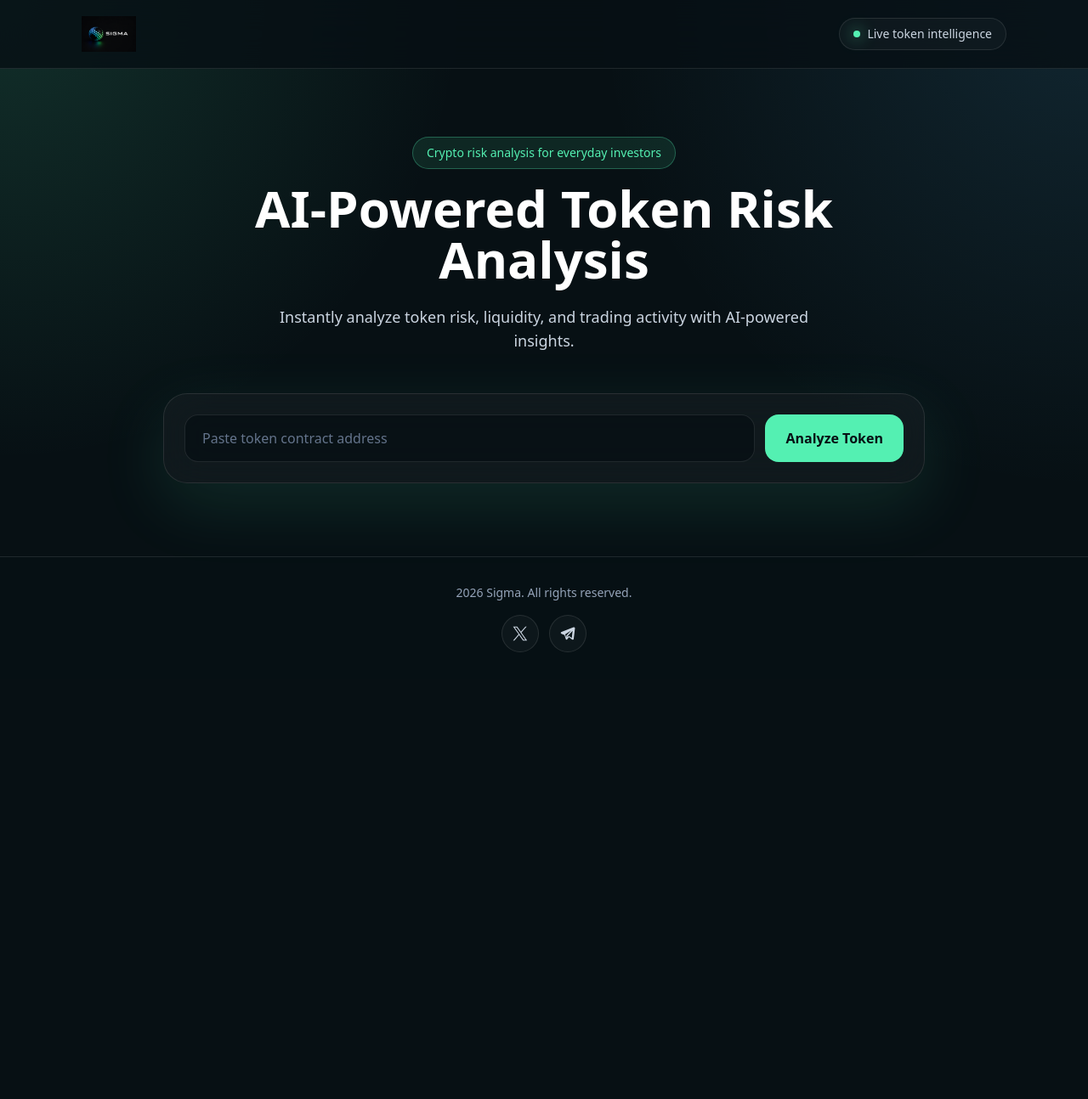
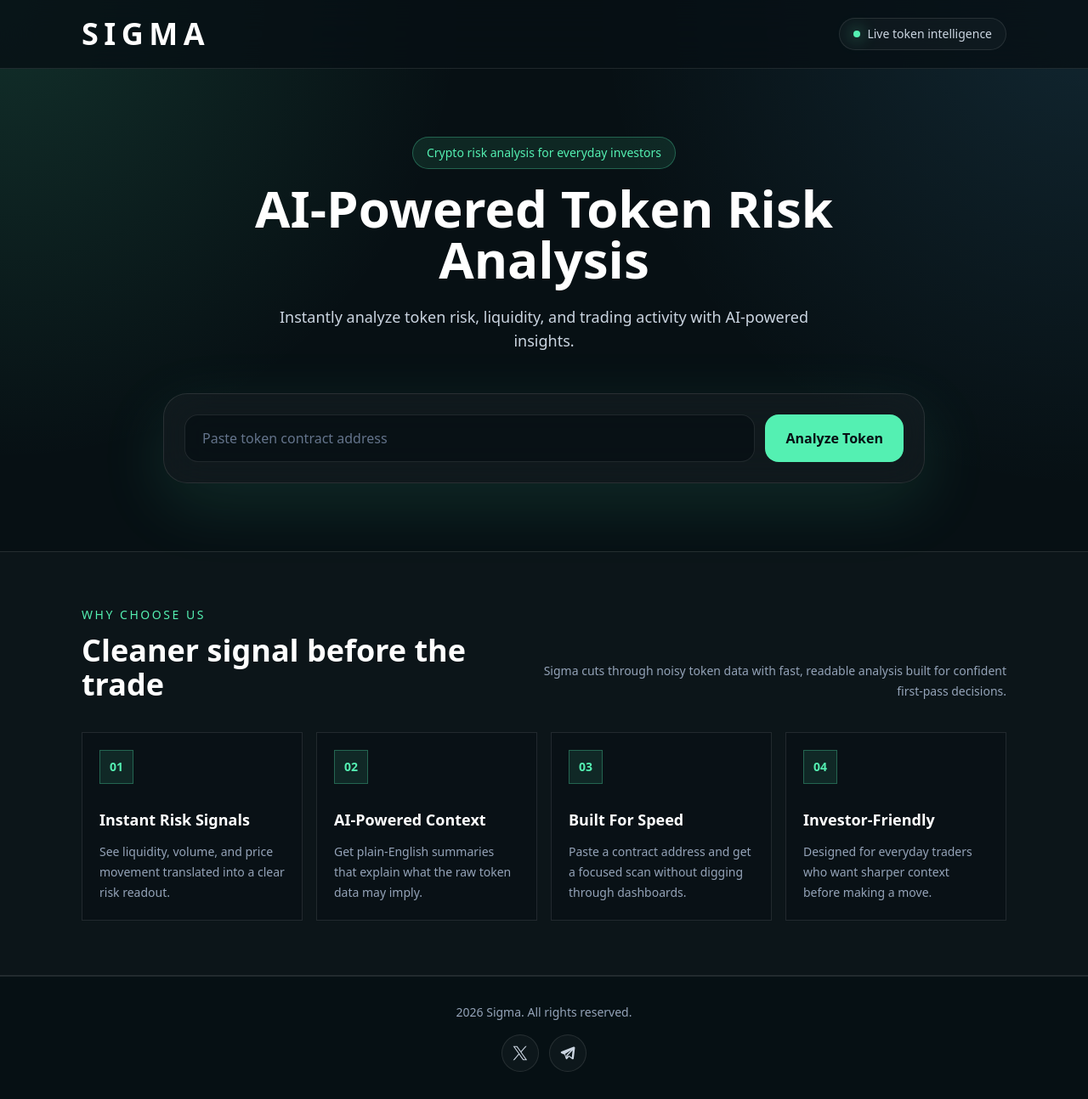
Before and after one commit to princeolawale/sigma, a Next.js app: page / in a window 1280 px wide. Shown: the whole page at 85% size. Before the commit the page ends 800 px from the top, so only its background shows below. Built offline with nearby package versions, Linux system fonts and the light colour scheme.

Commit message:
Update SIGMA socials and UI

```diff
--- a/app/page.tsx
+++ b/app/page.tsx
@@ -1,5 +1,23 @@
-import Image from "next/image";
 import TokenAnalyzer from "@/components/TokenAnalyzer";
+
+const reasons = [
+  {
+    title: "Instant Risk Signals",
+    text: "See liquidity, volume, and price movement translated into a clear risk readout."
+  },
+  {
+    title: "AI-Powered Context",
+    text: "Get plain-English summaries that explain what the raw token data may imply."
+  },
+  {
+    title: "Built For Speed",
+    text: "Paste a contract address and get a focused scan without digging through dashboards."
+  },
+  {
+    title: "Investor-Friendly",
+    text: "Designed for everyday traders who want sharper context before making a move."
+  }
+];
 
 export default function Home() {
   return (
@@ -7,14 +25,9 @@ export default function Home() {
       <nav className="border-b border-white/10 bg-ink/80 backdrop-blur-xl">
         <div className="mx-auto flex h-20 max-w-6xl items-center justify-between px-5 sm:px-8">
           <div className="flex items-center gap-3">
-            <Image
-              src="/logo.png"
-              alt="SIGMA"
-              width={200}
-              height={200}
-              priority
-              className="w-16 h-16 object-contain"
-            />
+            <span className="text-3xl font-semibold uppercase tracking-[0.18em] text-white sm:text-4xl">
+              Sigma
+            </span>
           </div>
           <div className="hidden items-center gap-2 rounded-full border border-white/10 bg-white/[0.03] px-4 py-2 text-sm text-slate-300 sm:flex">
             <span className="h-2 w-2 rounded-full bg-acid shadow-[0_0_18px_rgba(84,240,178,0.9)]" />
@@ -38,6 +51,44 @@ export default function Home() {
         </div>
 
         <TokenAnalyzer />
+      </section>
+
+      <section className="border-y border-white/10 bg-white/[0.02]">
+        <div className="mx-auto max-w-6xl px-5 py-14 sm:px-8 sm:py-16">
+          <div className="mb-9 flex flex-col gap-3 sm:flex-row sm:items-end sm:justify-between">
+            <div>
+              <p className="text-sm font-medium uppercase tracking-[0.18em] text-acid">
+                Why Choose Us
+              </p>
+              <h2 className="mt-3 text-3xl font-semibold tracking-normal text-white sm:text-4xl">
+                Cleaner signal before the trade
+              </h2>
+            </div>
+            <p className="max-w-xl text-sm leading-6 text-slate-400 sm:text-right">
+              Sigma cuts through noisy token data with fast, readable analysis
+              built for confident first-pass decisions.
+            </p>
+          </div>
+
+          <div className="grid gap-4 sm:grid-cols-2 lg:grid-cols-4">
+            {reasons.map((reason, index) => (
+              <article
+                key={reason.title}
+                className="group min-h-48 border border-white/10 bg-ink/60 p-5 transition hover:-translate-y-1 hover:border-acid/40 hover:bg-white/[0.04]"
+              >
+                <div className="mb-7 flex h-10 w-10 items-center justify-center border border-acid/30 bg-acid/10 text-sm font-semibold text-acid">
+                  {String(index + 1).padStart(2, "0")}
+                </div>
+                <h3 className="text-lg font-semibold text-white">
+                  {reason.title}
+                </h3>
+                <p className="mt-3 text-sm leading-6 text-slate-400">
+                  {reason.text}
+                </p>
+              </article>
+            ))}
+          </div>
+        </div>
       </section>
 
       <footer className="mt-auto border-t border-white/10 bg-ink/70">
```
